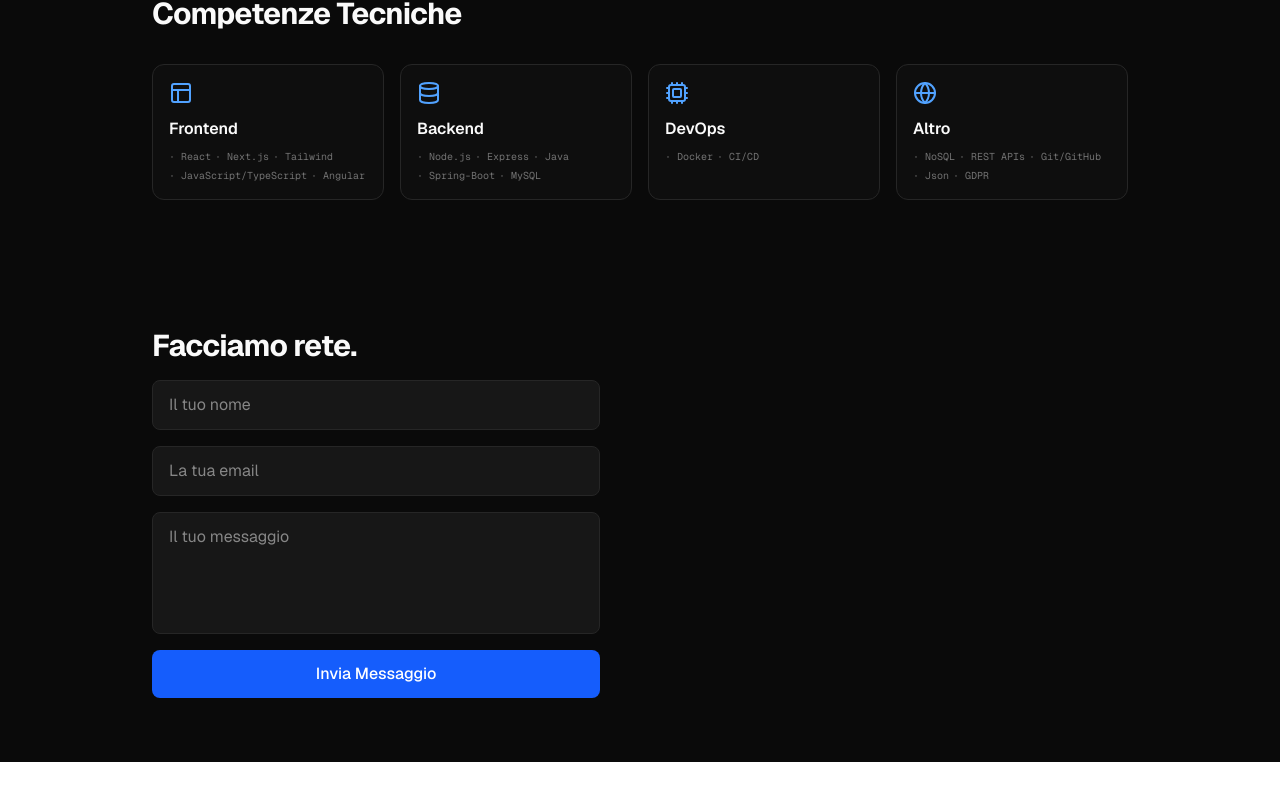
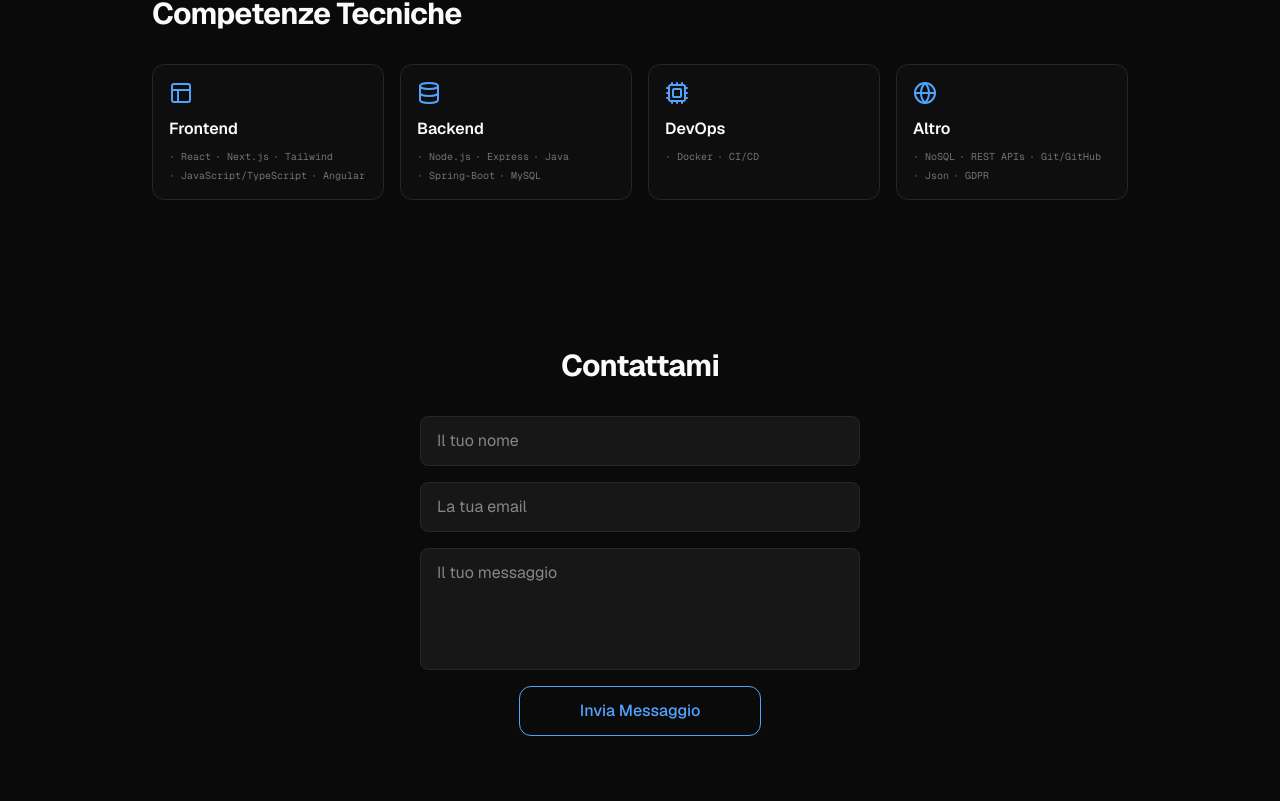
Before and after one commit to francescocarella019/mio-portfolio, a Next.js app: page / in a window 1280 px wide. Shown: the part 1209-2010 px from the top of the page. Before the commit the page ends 1971 px from the top, so only its background shows below. Built offline with nearby package versions, Linux system fonts and the light colour scheme.

Commit message:
Cambio sezione form

```diff
--- a/src/app/page.tsx
+++ b/src/app/page.tsx
@@ -5,7 +5,7 @@ import { PROJECTS, SKILLS } from '../constants/index';
 import { ProjectCard } from '../components/ProjectCard';
 
 export default function FullStackPortfolio() {
-  const [formData, setFormData] = useState({ nome: '', email: '', messaggio: '' });
+  const [formData, setFormData] = useState({nome: '', email: '', messaggio: ''});
   const [status, setStatus] = useState<'idle' | 'loading' | 'success' | 'error'>('idle');
 
   const handleSubmit = async (e: React.FormEvent) => {
@@ -14,12 +14,12 @@ export default function FullStackPortfolio() {
     try {
       const response = await fetch('/api/contact', {
         method: 'POST',
-        headers: { 'Content-Type': 'application/json' },
+        headers: {'Content-Type': 'application/json'},
         body: JSON.stringify(formData),
       });
       if (response.ok) {
         setStatus('success');
-        setFormData({ nome: '', email: '', messaggio: '' });
+        setFormData({nome: '', email: '', messaggio: ''});
       } else {
         setStatus('error');
       }
@@ -39,10 +39,13 @@ export default function FullStackPortfolio() {
             Francesco Pio Carella
           </span>
             <ul className="flex gap-6 text-sm font-medium text-neutral-400">
-            <li className="transition delay-150 duration-200 ease-in-out hover:text-white cursor-pointer   hover:-translate-y-1 hover:scale-100"><a
+              <li className="transition delay-150 duration-200 ease-in-out hover:text-white cursor-pointer   hover:-translate-y-1 hover:scale-100">
+                <a
                     href="#progetti">Progetti</a></li>
-            <li className="transition delay-150 duration-500 ease-in-out hover:text-white cursor-pointer hover:-translate-y-1 hover:scale-100"><a href="#skills">Skills</a></li>
-            <li className="transition delay-150 duration-500 ease-in-out hover:text-white cursor-pointer hover:-translate-y-1 hover:scale-100"><a href="#contatti">Contatti</a></li>
+              <li className="transition delay-150 duration-500 ease-in-out hover:text-white cursor-pointer hover:-translate-y-1 hover:scale-100">
+                <a href="#skills">Skills</a></li>
+              <li className="transition delay-150 duration-500 ease-in-out hover:text-white cursor-pointer hover:-translate-y-1 hover:scale-100">
+                <a href="#contatti">Contatti</a></li>
             </ul>
           </div>
         </nav>
@@ -51,9 +54,11 @@ export default function FullStackPortfolio() {
 
           {/* HERO SECTION */}
           <section className="flex flex-col items-start gap-6 pt-12">
-          <div className="flex items-center gap-3 text-sm font-mono text-blue-400 bg-blue-500/10 px-4 py-2 rounded-full border border-blue-500/20">
+            <div
+                className="flex items-center gap-3 text-sm font-mono text-blue-400 bg-blue-500/10 px-4 py-2 rounded-full border border-blue-500/20">
             <span className="relative flex h-2 w-2">
-              <span className="animate-ping absolute inline-flex h-full w-full rounded-full bg-blue-400 opacity-75"></span>
+              <span
+                  className="animate-ping absolute inline-flex h-full w-full rounded-full bg-blue-400 opacity-75"></span>
               <span className="relative inline-flex rounded-full h-2 w-2 bg-blue-500"></span>
             </span>
               Disponibile per stage/apprendistato
@@ -69,7 +74,7 @@ export default function FullStackPortfolio() {
             <h2 className="text-3xl font-bold mb-8 tracking-tight">Progetti Architettati</h2>
             <div className="grid grid-cols-1 md:grid-cols-2 gap-6">
               {PROJECTS.map((project, index) => (
-              <ProjectCard key={index} project={project} />
+                  <ProjectCard key={index} project={project}/>
               ))}
             </div>
           </section>
@@ -79,8 +84,9 @@ export default function FullStackPortfolio() {
             <h2 className="text-3xl font-bold mb-8 tracking-tight">Competenze Tecniche</h2>
             <div className="grid grid-cols-2 md:grid-cols-4 gap-4">
               {SKILLS.map((skill) => (
-              <div key={skill.name} className="p-4 border border-neutral-800 rounded-xl bg-neutral-900/30 hover:border-blue-500/30 transition-colors">
-                <skill.icon className="mb-3 text-blue-400" size={24} />
+                  <div key={skill.name}
+                       className="p-4 border border-neutral-800 rounded-xl bg-neutral-900/30 hover:border-blue-500/30 transition-colors">
+                    <skill.icon className="mb-3 text-blue-400" size={24}/>
                     <h4 className="font-semibold mb-2">{skill.name}</h4>
                     <div className="flex flex-wrap gap-1">
                       {skill.tech.map(t => (
@@ -93,8 +99,15 @@ export default function FullStackPortfolio() {
           </section>
 
           {/* CONTACT SECTION */}
-        <section id="contatti" className="max-w-md">
-          <h2 className="text-3xl font-bold mb-4 tracking-tight">Facciamo rete.</h2>
+          <section id="contatti" className="w-full py-5 flex flex-col items-center justify-center">
+            {/* Container del form: 100% su mobile, 50% (6/12) su desktop */}
+            <div className="w-full px-6 md:w-6/12 lg:w-1/2">
+
+              {/* Titolo centrato */}
+              <h2 className="text-3xl font-bold mb-8 tracking-tight text-center">
+                Contattami
+              </h2>
+
               <form onSubmit={handleSubmit} className="flex flex-col gap-4">
                 <input
                     type="text" required placeholder="Il tuo nome"
@@ -114,15 +127,23 @@ export default function FullStackPortfolio() {
                     onChange={(e) => setFormData({...formData, messaggio: e.target.value})}
                     className="w-full bg-neutral-900 border border-neutral-800 rounded-lg px-4 py-3 text-neutral-100 focus:outline-none focus:border-blue-500 transition-colors resize-none"
                 ></textarea>
+
                 <button
-              type="submit" disabled={status === 'loading'}
-              className="w-full bg-blue-600 hover:bg-blue-700 disabled:bg-neutral-800 text-white font-medium py-3 rounded-lg transition-colors"
+                    type="submit"
+                    disabled={status === 'loading'}
+                    className="self-center px-15 py-3 cursor-pointer disabled:bg-neutral-800 text-blue-400 font-medium rounded-xl transition-colors border border-blue-400 hover:border-blue-500 hover:text-blue-500"
                 >
                   {status === 'loading' ? 'Invio in corso...' : 'Invia Messaggio'}
                 </button>
-            {status === 'success' && <p className="text-green-400 text-sm mt-2">Messaggio inviato con successo!</p>}
+
+                {/* Messaggi di stato centrati */}
+                <div className="text-center">
+                  {status === 'success' &&
+                      <p className="text-green-400 text-sm mt-2">Messaggio inviato con successo!</p>}
                   {status === 'error' && <p className="text-red-400 text-sm mt-2">Errore durante l'invio. Riprova.</p>}
+                </div>
               </form>
+            </div>
           </section>
         </main>
       </div>
```
Lines whose indentation alone changed are shown as unchanged.
